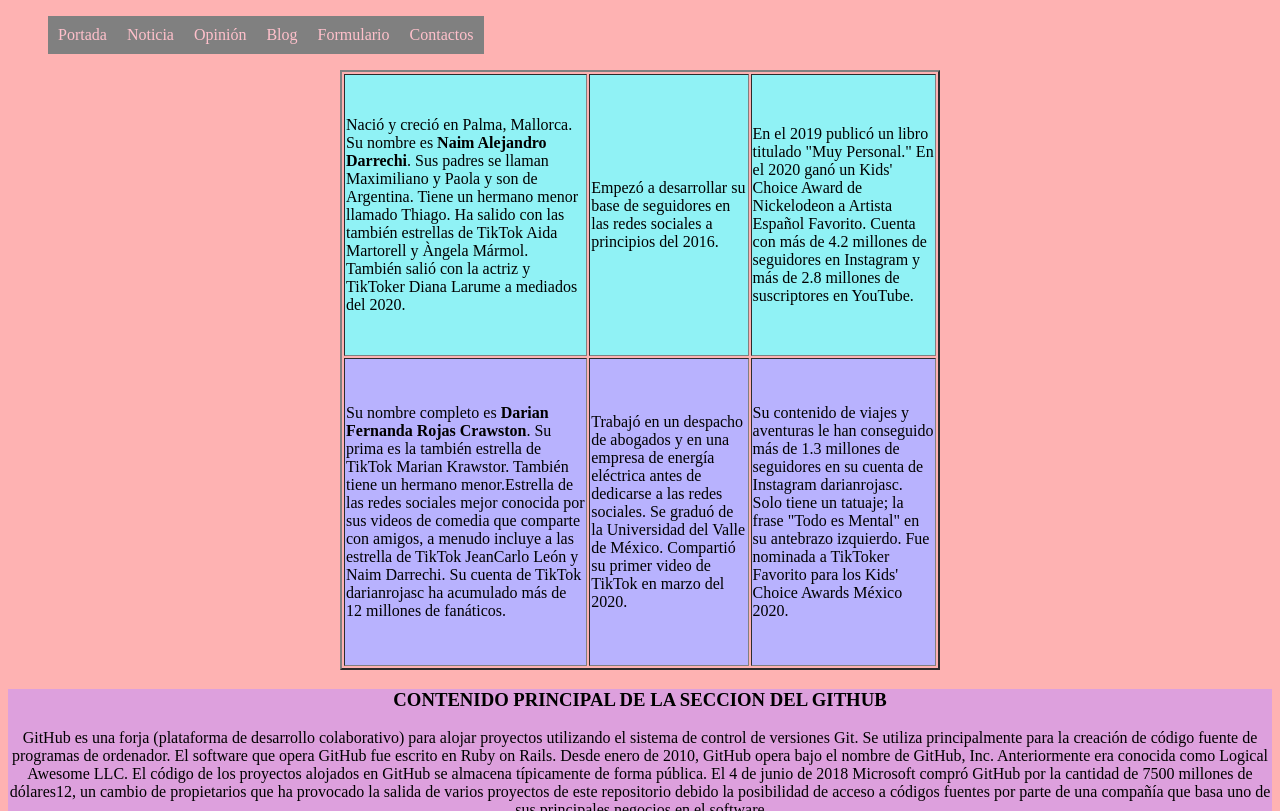
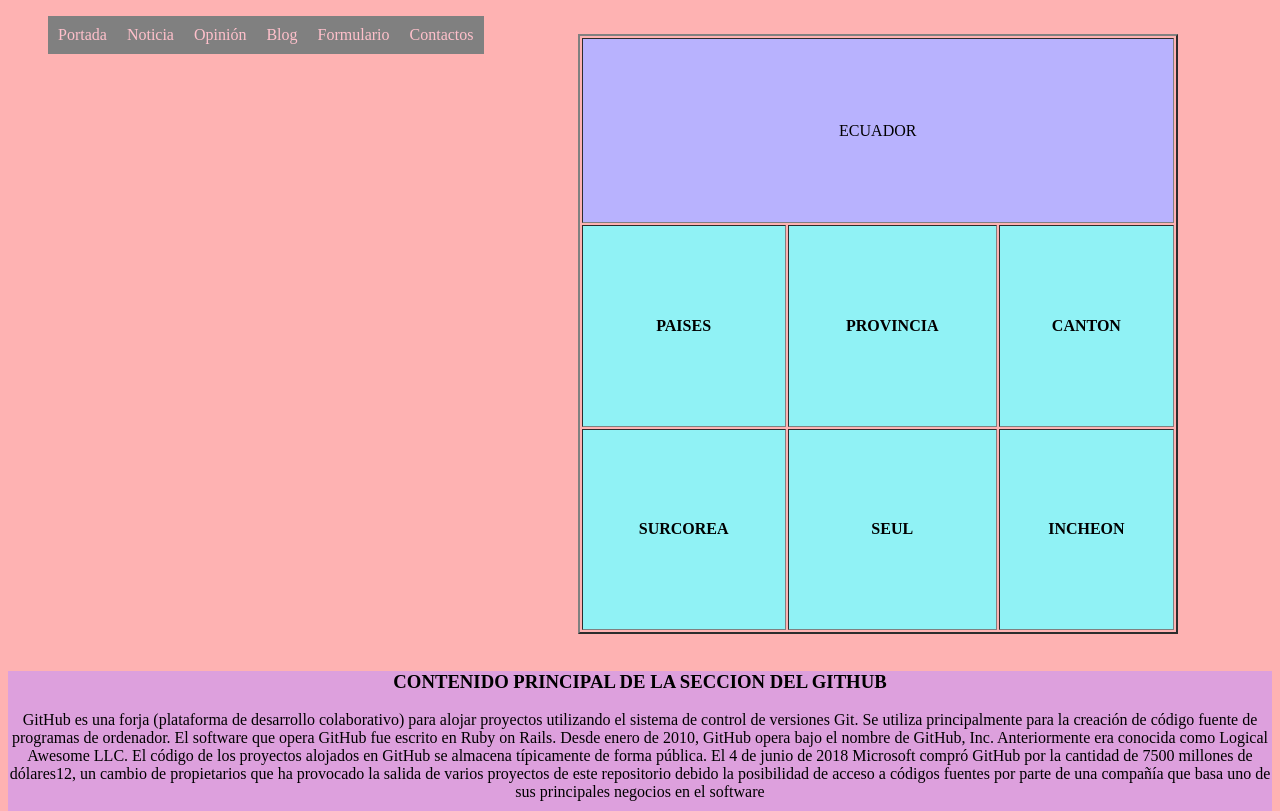
Before and after one commit to sorayabeltran/terceroinfo, a plain HTML site: page index.html in a window 1280 px wide. Shown: the top 811 px of the page. Drawn offline with Linux system fonts and the light colour scheme.

Commit message:
Add files via upload

```diff
--- a/index.html
+++ b/index.html
@@ -14,25 +14,19 @@
 	    <li>Blog</li>
 	    <li>Formulario</li>
 	    <li>Contactos</li>
-
-
-
 	</ul>
-
-
 </nav>
 <br>
-<br>
-<br>
-
 </header>
 <body>
+</table>
 <table border="2px" align="center" width="600px" height="600px">
-	<tr bgcolor="#90F2F5"><td>Nació y creció en Palma, Mallorca. Su nombre es <b>Naim Alejandro Darrechi</b>. Sus padres se llaman Maximiliano y Paola y son de Argentina. Tiene un hermano menor llamado Thiago. Ha salido con las también estrellas de TikTok Aida Martorell y Àngela Mármol. También salió con la actriz y TikToker Diana Larume a mediados del 2020.</td><td><p>Empezó a desarrollar su base de seguidores en las redes sociales a principios del 2016.</p></td><td>En el 2019 publicó un libro titulado "Muy Personal." En el 2020 ganó un Kids' Choice Award de Nickelodeon a Artista Español Favorito. Cuenta con más de 4.2 millones de seguidores en Instagram y más de 2.8 millones de suscriptores en YouTube.</td></tr>
-
-    <tr bgcolor="#B8B2FE"><td>Su nombre completo es <b>Darian Fernanda Rojas Crawston</b>. Su prima es la también estrella de TikTok Marian Krawstor. También tiene un hermano menor.Estrella de las redes sociales mejor conocida por sus videos de comedia que comparte con amigos, a menudo incluye a las estrella de TikTok JeanCarlo León y Naim Darrechi. Su cuenta de TikTok darianrojasc ha acumulado más de 12 millones de fanáticos.</td><td>Trabajó en un despacho de abogados y en una empresa de energía eléctrica antes de dedicarse a las redes sociales. Se graduó de la Universidad del Valle de México. Compartió su primer video de TikTok en marzo del 2020. </td><td>Su contenido de viajes y aventuras le han conseguido más de 1.3 millones de seguidores en su cuenta de Instagram darianrojasc. Solo tiene un tatuaje; la frase "Todo es Mental" en su antebrazo izquierdo. Fue nominada a TikToker Favorito para los Kids' Choice Awards México 2020.</td></tr>
-
+<tr bgcolor="#B8B2FE"><td colspan="3" rowspan="2" align="center">ECUADOR</td></tr>
+<tr></tr>
+<tr bgcolor="#90F2F5"><th>PAISES</th><th>PROVINCIA</th><th>CANTON</th></tr>
+<tr bgcolor="#90F2F5"><th>SURCOREA</th><th>SEUL</th><th>INCHEON</th></tr>
 </table>
+<br>
 <main>
 <section class="content">
 	<article>
```
